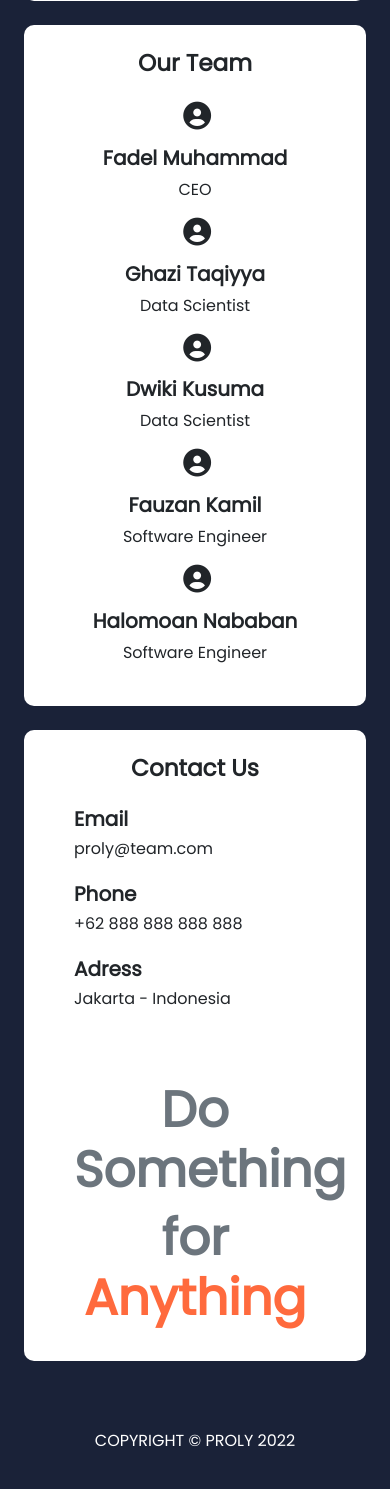
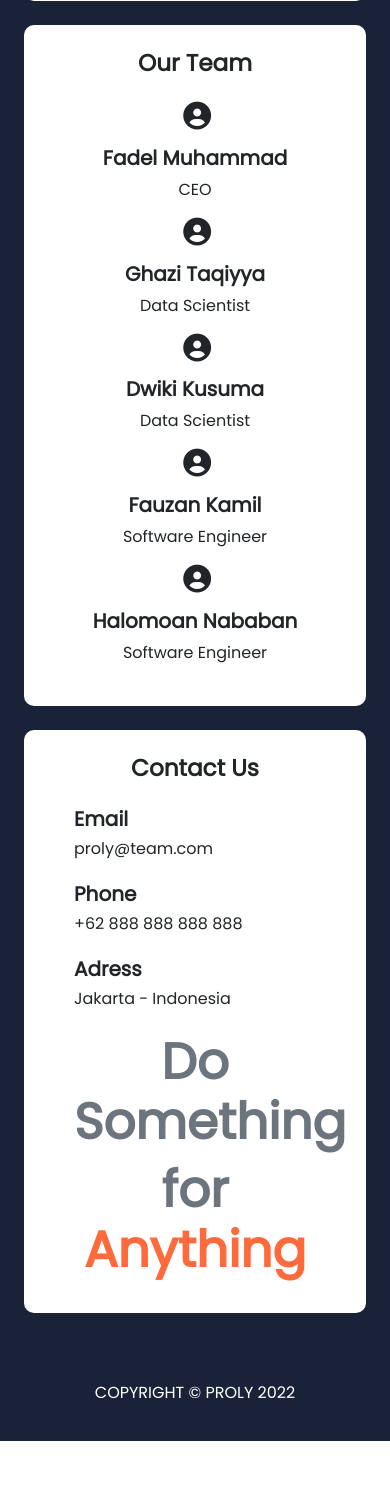
Before and after one commit to taqiyyaghazi/proly-app, a Flask app: page / in a window 390 px wide. Shown: the part 1173-2662 px from the top of the page. After the commit the page ends 2614 px from the top, so only its background shows below. Run offline with Flask 2, Linux system fonts and the light colour scheme; some libraries are stand-ins or nearby versions.

Commit message:
Fixing Templates

```diff
--- a/website/templates/analysis-member.html
+++ b/website/templates/analysis-member.html
@@ -16,7 +16,7 @@ content %}
 
 <div class="container">
   <div class="row">
-    <div class="col-md-5">
+    <div class="col-md-5 mb-5">
       <div class="box-analysis">
         <form method="post">
           <div class="form-group">
@@ -108,7 +108,7 @@ content %}
       </div>
     </div>
     <div class="col-md-1"></div>
-    <div class="col-md-6">
+    <div class="col-md-5">
       <div class="row box-analysis">
         <h5 class="fw-bolder text-center">Sentiment Result</h5>
         <div class="sentiment d-flex justify-content-center">
--- a/website/templates/analysis.html
+++ b/website/templates/analysis.html
@@ -16,7 +16,7 @@ content %}
 
 <div class="container">
   <div class="row">
-    <div class="col-md-5">
+    <div class="col-md-5 mb-5">
       <div class="box-analysis">
         <form method="post">
           <div class="form-group">
@@ -111,7 +111,7 @@ content %}
       </div>
     </div>
     <div class="col-md-1"></div>
-    <div class="col-md-6">
+    <div class="col-md-5">
       <div class="row box-analysis">
         <h5 class="fw-bolder text-center">Sentiment Result</h5>
         <div class="sentiment d-flex justify-content-center">
--- a/website/templates/base.html
+++ b/website/templates/base.html
@@ -45,10 +45,10 @@
           <div class="navbar-nav">
             <a class="nav-item nav-link" id="home" href="/">HOME</a>
             {% if user.is_authenticated %}
-            <a class="nav-item nav-link ms-lg-2 text-center" id="analysis" href="/analysis-member">ANALYSIS</a>
-            <a class="nav-item nav-link auth-btn ms-5 text-center" id="logout" href="/logout">LOGOUT</a>
+            <a class="nav-item nav-link ms-lg-2" id="analysis" href="/analysis-member">ANALYSIS</a>
+            <a class="nav-item nav-link auth-btn ms-lg-5 text-center" id="logout" href="/logout">LOGOUT</a>
             {% elif user == 'signUp' or user == 'login' %}
-            <a class="nav-item nav-link ms-lg-2 text-center" id="analysis" href="/analysis">ANALYSIS</a>
+            <a class="nav-item nav-link ms-lg-2" id="analysis" href="/analysis">ANALYSIS</a>
             {% else %}
             <a class="nav-item nav-link ms-lg-2" id="analysis" href="/analysis">ANALYSIS</a>
             <a class="nav-item nav-link auth-btn ms-lg-5 text-center" id="login" href="/login">LOGIN</a>
--- a/website/templates/home.html
+++ b/website/templates/home.html
@@ -32,38 +32,38 @@
     <div class="box-home">
         <h3 class="text-center fw-bolder mb-4">Our Team</h3>
         <div class="row">
-            <div class="col-md-1"></div>
-            <div class="col-md-2 text-center">
+            <div class="col-lg-1"></div>
+            <div class="col-lg-2 text-center">
                 <img src="" alt="">
                 <i class="fas fa-user-circle fs-1 mb-3"></i>
                 <h5 class="fw-bold">Fadel Muhammad</h4>
                 <p>CEO</p>
             </div>
-            <div class="col-md-2 text-center">
+            <div class="col-lg-2 text-center">
                 <img src="" alt="">
                 <i class="fas fa-user-circle fs-1 mb-3"></i>
                 <h5 class="fw-bold">Ghazi Taqiyya</h4>
                 <p>Data Scientist</p>
             </div>
-            <div class="col-md-2 text-center">
+            <div class="col-lg-2 text-center">
                 <img src="" alt="">
                 <i class="fas fa-user-circle fs-1 mb-3"></i>
                 <h5 class="fw-bold">Dwiki Kusuma</h4>
                 <p>Data Scientist</p>
             </div>
-            <div class="col-md-2 text-center">
+            <div class="col-lg-2 text-center">
                 <img src="" alt="">
                 <i class="fas fa-user-circle fs-1 mb-3"></i>
                 <h5 class="fw-bold">Fauzan Kamil</h4>
                 <p>Software Engineer</p>
             </div>
-            <div class="col-md-2 text-center">
+            <div class="col-lg-2 text-center">
                 <img src="" alt="">
                 <i class="fas fa-user-circle fs-1 mb-3"></i>
                 <h5 class="fw-bold">Halomoan Nababan</h4>
                 <p>Software Engineer</p>
             </div>
-            <div class="col-md-1"></div>
+            <div class="col-lg-1"></div>
         </div>
         </div>
         <br>
@@ -79,8 +79,8 @@
                 <h6 class="mb-4">Jakarta - Indonesia</h6>
             </div>
 
-            <div class="col-md-6">
-                <div class="headline text-center pt-5">
+            <div class="col-lg-6">
+                <div class="headline text-center pt-md-5">
                     <h1 class="fw-bolder">
                       <span class="text-secondary">Do Something</span>
                     </h1>
--- a/website/templates/login.html
+++ b/website/templates/login.html
@@ -4,7 +4,7 @@
 
 <div class="container">
   <div class="row pt-5">
-    <div class="col-md-6 d-flex hide">
+    <div class="col-md-6 d-flex hide mb-5">
       <div class="container-headline d-flex align-items-center mx-auto">
         <div class="headline">
           <h1 class="fw-bolder">
--- a/website/templates/sign_up.html
+++ b/website/templates/sign_up.html
@@ -4,7 +4,7 @@ content %}
 
 <div class="container">
   <div class="row pt-3">
-    <div class="col-md-6 d-flex hide">
+    <div class="col-md-6 d-flex hide mb-5">
       <div class="container-headline d-flex align-items-center mx-auto">
         <div class="headline">
           <h1 class="fw-bolder">
```
